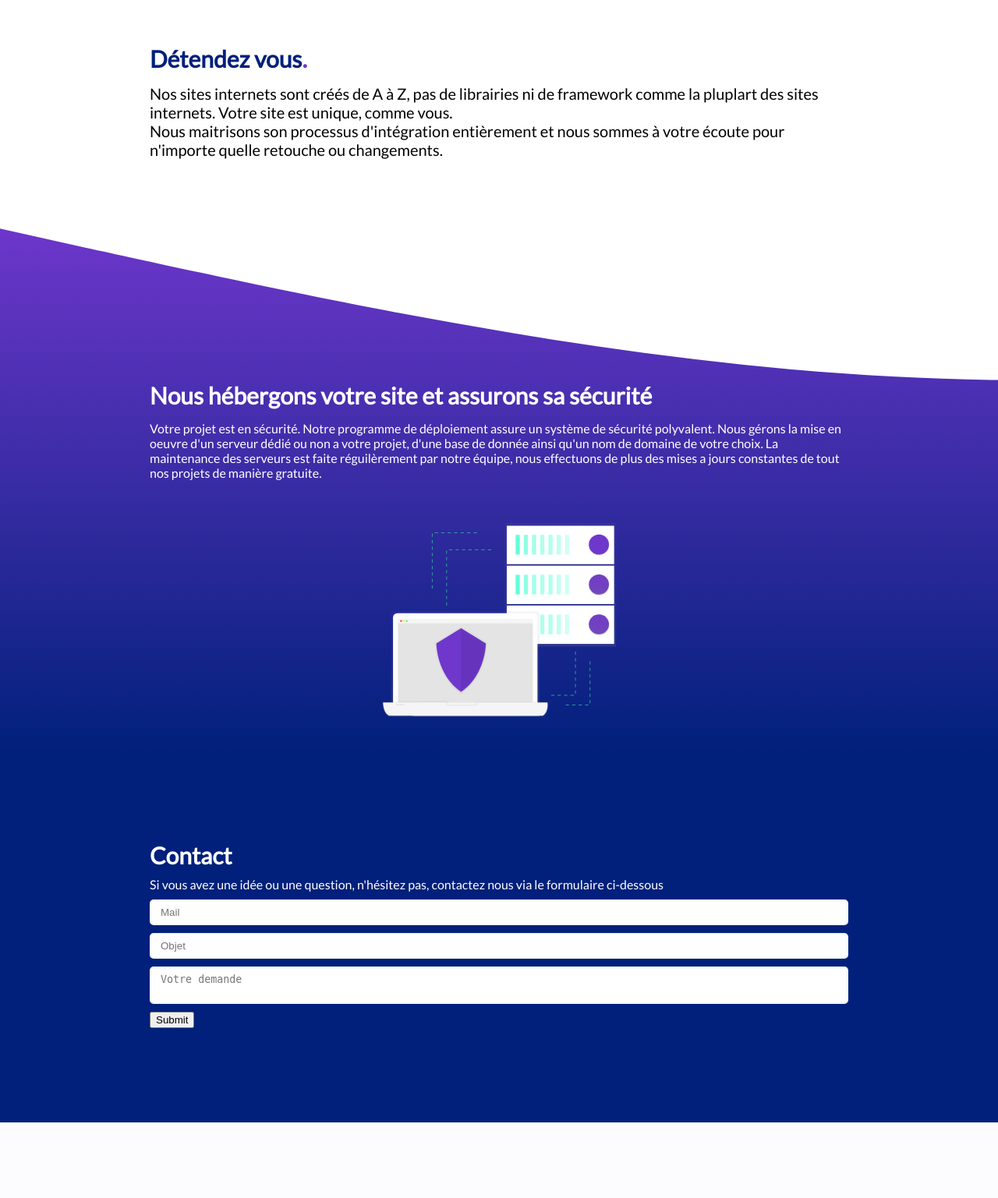
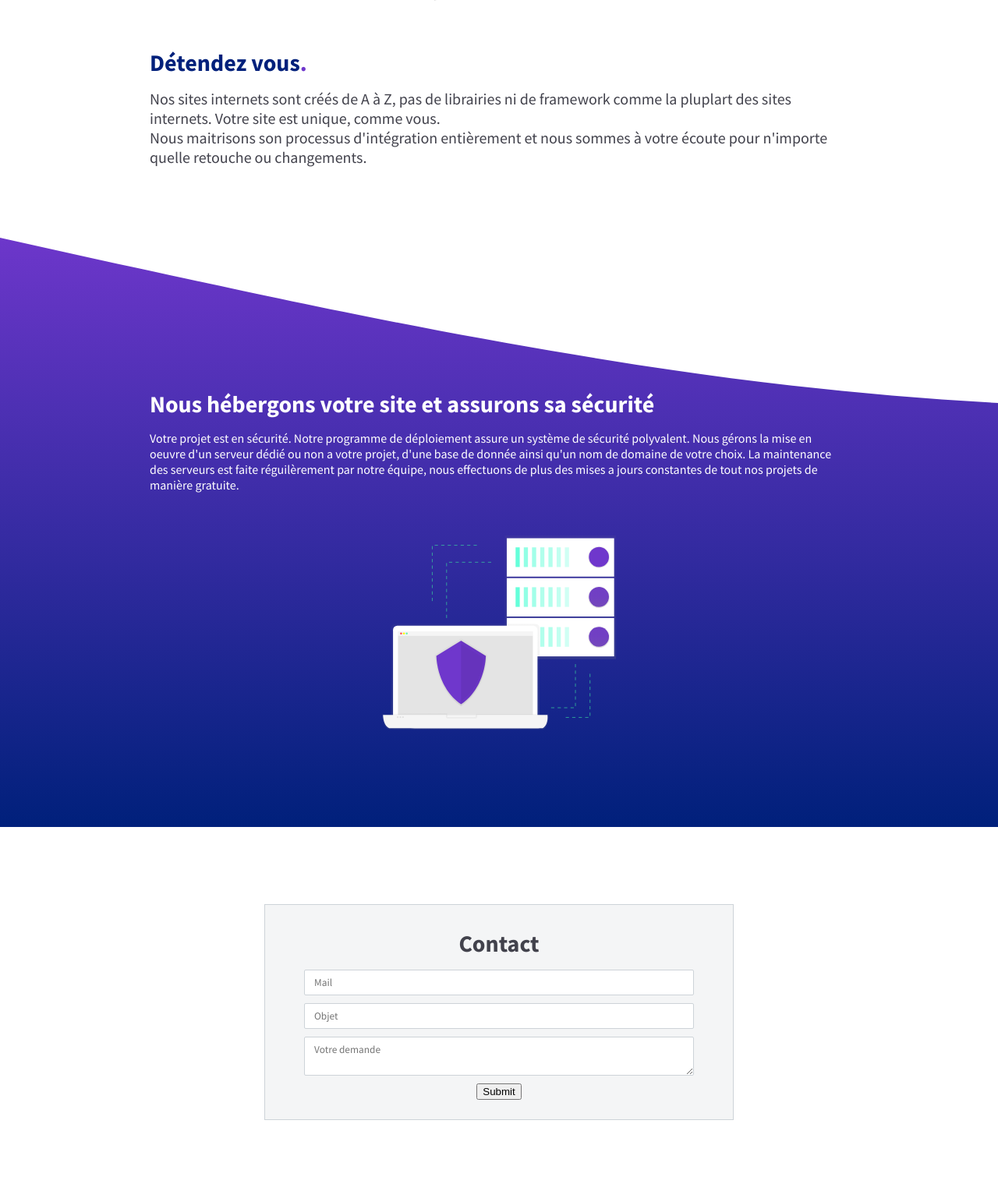
Before and after one commit to LucdoOf/AgileWebSite, a PHP site: page /views/home.php in a window 1280 px wide. Shown: the part 2828-4365 px from the top of the page at 78% size. Before the commit the page ends 4268 px from the top, so only its background shows below. Run offline with PHP 8.4, Linux system fonts and the light colour scheme.

Commit message:
Updated home page, added javascript

```diff
--- a/res/stylesheets/css/main.css
+++ b/res/stylesheets/css/main.css
@@ -1,4 +1,5 @@
 @import url("https://fonts.googleapis.com/css?family=Lato&display=swap");
+@import url("https://fonts.googleapis.com/css2?family=Source+Sans+Pro:wght@400;600;700&display=swap");
 @keyframes scroll-down {
   0% {
     padding-top: 0; }
@@ -10,7 +11,7 @@
   100% {
     width: 105%; } }
 html {
-  font-family: 'Lato', sans-serif;
+  font-family: 'Source Sans Pro', sans-serif;
   width: 100%;
   height: 100%; }
 
@@ -28,7 +29,7 @@ a {
     color: black; }
 
 .cb {
-  color: black; }
+  color: #42424c; }
 
 .cw {
   color: white; }
@@ -109,7 +110,7 @@ h4 {
   margin-bottom: 5px; }
 
 p {
-  color: black;
+  color: #42424c;
   margin-top: 5px;
   margin-bottom: 5px; }
 
@@ -141,18 +142,86 @@ header {
 
 footer {
   width: 100%;
-  background-color: #00207b;
   padding: 100px 15%;
   box-sizing: border-box; }
+  footer form {
+    background-color: #f4f5f6;
+    padding: 20px 50px;
+    position: relative;
+    width: min-content;
+    margin: auto;
+    border: 1px solid #cdd3d8;
+    transition: 150ms border-color ease; }
+    footer form input[type="text"], footer form input[type="email"], footer form textarea {
+      width: 500px; }
+    footer form .shadow-wrapper {
+      width: calc(100% + 20px);
+      height: calc(100% + 20px);
+      position: absolute;
+      left: 0;
+      top: 0;
+      overflow: hidden;
+      transition: 150ms all ease; }
+      footer form .shadow-wrapper:after {
+        content: "";
+        position: absolute;
+        z-index: -1;
+        width: calc(100% - 20px);
+        height: calc(100% - 20px);
+        left: 0;
+        top: 0;
+        background-color: #6f37cc;
+        transition: 500ms all ease; }
+      footer form .shadow-wrapper .contact-triangle-1 {
+        position: absolute;
+        left: -19px;
+        z-index: -1;
+        bottom: 20px;
+        transition: 500ms all ease;
+        display: inline-block;
+        height: 0;
+        width: 0;
+        border-top: 20px solid #6f37cc;
+        border-left: 20px solid transparent; }
+      footer form .shadow-wrapper .contact-triangle-2 {
+        position: absolute;
+        top: -19px;
+        z-index: -1;
+        right: 20px;
+        transition: 500ms all ease;
+        display: inline-block;
+        height: 0;
+        width: 0;
+        border-right: 20px solid transparent;
+        border-bottom: 20px solid #6f37cc; }
+      footer form .shadow-wrapper:hover:after, footer form .shadow-wrapper:not(.tamere):after {
+        left: 20px;
+        top: 20px;
+        background-color: #6f37cc;
+        transition: 150ms all ease; }
+      footer form .shadow-wrapper:hover .contact-triangle-1, footer form .shadow-wrapper:not(.tamere) .contact-triangle-1 {
+        left: 1px;
+        bottom: 0;
+        transition: 150ms all ease; }
+      footer form .shadow-wrapper:hover .contact-triangle-2, footer form .shadow-wrapper:not(.tamere) .contact-triangle-2 {
+        top: 1px;
+        right: 0;
+        transition: 150ms all ease; }
+    footer form:hover {
+      border-color: #f4f5f6; }
 
 input, textarea {
   margin: 5px 0; }
 
 input[type="text"], input[type="email"], textarea {
+  font-family: 'Source Sans Pro', sans-serif;
   padding: 7px 12px;
-  border: 2px solid #f4f5f6;
-  resize: none;
-  border-radius: 5px; }
+  border: 1px solid #cdd3d8;
+  resize: vertical;
+  border-radius: 2px;
+  color: black; }
+  input[type="text"] ::placeholder, input[type="email"] ::placeholder, textarea ::placeholder {
+    color: #6c757c; }
 
 input[type="button"], input[type="submit"] {
   width: fit-content; }
@@ -170,7 +239,6 @@ input[type="button"], input[type="submit"] {
       padding: 150px 50px;
       padding-bottom: 180px; } }
   #main #home-wrapper #centered-wrapper {
-    margin: auto;
     justify-content: space-between; }
     @media (max-device-width: 1420px) {
       #main #home-wrapper #centered-wrapper h1 {
@@ -194,7 +262,7 @@ input[type="button"], input[type="submit"] {
       font-size: 25px;
       position: relative;
       display: none; }
-      @media (min-device-width: 1700px) {
+      @media (min-device-width: 1900px) {
         #main #home-wrapper #centered-wrapper #discover {
           display: flex; } }
       #main #home-wrapper #centered-wrapper #discover #arrow {
@@ -292,17 +360,20 @@ input[type="button"], input[type="submit"] {
   #main #chill-wrapper #chill-paragraph-wrapper p {
     font-size: 20px; }
 #main #server-wrapper {
+  position: relative;
   mask: url("../../images/svg/wave.svg");
   background: linear-gradient(0deg, #00207b, #6f37cc);
   mask-repeat: no-repeat;
   mask-size: cover;
   mask-position: left;
+  -webkit-mask: url("../../images/svg/wave.svg");
   -webkit-mask-repeat: no-repeat;
   -webkit-mask-size: cover;
   -webkit-mask-position: left;
   padding: 50px 15%;
   padding-top: 200px;
   margin-top: -30px;
+  padding-bottom: 125px;
   justify-content: space-between;
   align-items: center;
   margin-bottom: -1px; }
@@ -316,5 +387,15 @@ input[type="button"], input[type="submit"] {
         min-width: 0;
         width: 100%;
         margin-top: 50px; } }
+  #main #server-wrapper:after {
+    left: 0;
+    bottom: 0;
+    content: '';
+    position: absolute;
+    width: 100%;
+    height: 100px;
+    clip-path: polygon(0px 100%, 100% 6px, 100% 100%, 0px 100%);
+    -webkit-clip-path: polygon(0 100%, 100% 6px, 100% 100%, 100% 6px);
+    background-color: white; }
 
 /*# sourceMappingURL=main.css.map */
--- a/res/stylesheets/scss/abstracts/_variables.scss
+++ b/res/stylesheets/scss/abstracts/_variables.scss
@@ -1,13 +1,15 @@
-$black: black;
+$black: rgb(66, 66, 76);;
 $white: white;
 $blue: #00207b;
 $green: #81eea1;
 $purple: #6f37cc;
 $gray: #f4f5f6;
+$darkgray: #cdd3d8;
+$darkestgray: #6c757c;
 
 
 $mobile: "(max-device-width: 550px)";
 $small-tablet: "(max-device-width: 850px)";
 $tablet: "(max-device-width: 1100px)";
 $small-screen: "(max-device-width: 1420px)";
-$big-screen: "(min-device-width: 1700px)";
+$big-screen: "(min-device-width: 1900px)";
--- a/res/stylesheets/scss/base/_reset.scss
+++ b/res/stylesheets/scss/base/_reset.scss
@@ -1,5 +1,5 @@
 html{
-  font-family:'Lato', sans-serif;
+  font-family: 'Source Sans Pro', sans-serif;
   width: 100%;
   height: 100%;
 }
--- a/res/stylesheets/scss/base/_typography.scss
+++ b/res/stylesheets/scss/base/_typography.scss
@@ -1 +1,2 @@
 @import url('https://fonts.googleapis.com/css?family=Lato&display=swap');
+@import url('https://fonts.googleapis.com/css2?family=Source+Sans+Pro:wght@400;600;700&display=swap');
--- a/res/stylesheets/scss/components/_input.scss
+++ b/res/stylesheets/scss/components/_input.scss
@@ -3,10 +3,15 @@ input, textarea {
 }
 
 input[type="text"], input[type="email"], textarea {
+  font-family: 'Source Sans Pro', sans-serif;
   padding: 7px 12px;
-  border: 2px solid $gray;
-  resize: none;
-  border-radius: 5px;
+  border: 1px solid $darkgray;
+  resize: vertical;
+  border-radius: 2px;
+  ::placeholder {
+    color: $darkestgray;
+  }
+  color: black;
 }
 
 input[type="button"], input[type="submit"] {
--- a/res/stylesheets/scss/layouts/_footer.scss
+++ b/res/stylesheets/scss/layouts/_footer.scss
@@ -1,6 +1,82 @@
 footer {
   width: 100%;
-  background-color: $blue;
   padding: 100px 15%;
   box-sizing: border-box;
+  form {
+    background-color: $gray;
+    padding: 20px 50px;
+    position: relative;
+    width: min-content;
+    margin: auto;
+    border: 1px solid $darkgray;
+    transition: 150ms border-color ease;
+    input[type="text"], input[type="email"], textarea {
+      width: 500px;
+    }
+    .shadow-wrapper {
+      width: calc(100% + 20px);
+      height: calc(100% + 20px);
+      position: absolute;
+      left: 0;
+      top: 0;
+      overflow: hidden;
+      transition: 150ms all ease;
+      &:after {
+        content: "";
+        position: absolute;
+        z-index: -1;
+        width: calc(100% - 20px);
+        height: calc(100% - 20px);
+        left: 0;
+        top: 0;
+        background-color: $purple;
+        transition: 500ms all ease;
+      }
+      .contact-triangle-1 {
+        position: absolute;
+        left: -19px;
+        z-index: -1;
+        bottom: 20px;
+        transition: 500ms all ease;
+        display : inline-block;
+        height : 0;
+        width : 0;
+        border-top : 20px solid $purple;
+        border-left : 20px solid transparent;
+      }
+      .contact-triangle-2 {
+        position: absolute;
+        top: -19px;
+        z-index: -1;
+        right: 20px;
+        transition: 500ms all ease;
+        display : inline-block;
+        height : 0;
+        width : 0;
+        border-right : 20px solid transparent;
+        border-bottom : 20px solid $purple;
+      }
+      &:hover, &:not(.tamere) {
+        &:after {
+          left: 20px;
+          top: 20px;
+          background-color: $purple;
+          transition: 150ms all ease;
+        }
+        .contact-triangle-1 {
+          left: 1px;
+          bottom: 0;
+          transition: 150ms all ease;
+        }
+        .contact-triangle-2 {
+          top: 1px;
+          right: 0;
+          transition: 150ms all ease;
+        }
+      }
+    }
+    &:hover {
+      border-color: $gray;
+    }
+  }
 }
--- a/res/stylesheets/scss/pages/_home.scss
+++ b/res/stylesheets/scss/pages/_home.scss
@@ -12,7 +12,6 @@
       padding-bottom: 180px;
     }
     #centered-wrapper {
-      margin: auto;
       justify-content: space-between;
       @media #{$small-screen} {
         h1 {
@@ -160,17 +159,20 @@
     }
   }
   #server-wrapper {
+    position: relative;
     mask: url("../../images/svg/wave.svg");
     background: linear-gradient(0deg, $blue, $purple);
     mask-repeat: no-repeat;
     mask-size: cover;
     mask-position: left;
+    -webkit-mask: url("../../images/svg/wave.svg");
     -webkit-mask-repeat: no-repeat;
     -webkit-mask-size: cover;
     -webkit-mask-position: left;
     padding: 50px 15%;
     padding-top: 200px;
     margin-top: -30px;
+    padding-bottom: 125px;
     justify-content: space-between;
     align-items: center;
     margin-bottom: -1px;
@@ -185,5 +187,16 @@
         margin-top: 50px;
       }
     }
+    &:after {
+      left: 0;
+      bottom: 0;
+      content: '';
+      position: absolute;
+      width: 100%;
+      height: 100px;
+      clip-path: polygon(0px 100%, 100% 6px, 100% 100%, 0px 100%);
+      -webkit-clip-path: polygon(0 100%, 100% 6px, 100% 100%, 100% 6px);
+      background-color: rgba(255,255, 255, 1);
+    }
   }
 }
--- /dev/null
+++ b/scripts/scrollManager.js
@@ -0,0 +1,28 @@
+treatedElements = [];
+
+window.addEventListener('scroll', function() {
+  elements = document.getElementsByClassName('sa');
+  for(var i = 0; i < elements.length; i++){
+    if(!treatedElements.includes(elements[i]) && isScrolledIntoView(elements[i])){
+        treatedElements.pop(elements[i]);
+        for(var j = 0; j < elements[i].classList.length; j++){
+            if(elements[i].classList[j].startsWith("sa-")){
+                saClass = elements[i].classList[j].split("sa-")[1];
+                elements[i].classList.add(saClass);
+            }
+        }
+    }
+  }
+});
+
+function isScrolledIntoView(el) {
+    var rect = el.getBoundingClientRect();
+    var elemTop = rect.top;
+    var elemBottom = rect.bottom;
+
+    // Only completely visible elements return true:
+    var isVisible = (elemTop >= 0) && (elemBottom <= window.innerHeight);
+    // Partially visible elements return true:
+    //isVisible = elemTop < window.innerHeight && elemBottom >= 0;
+    return isVisible;
+}
--- a/views/home.php
+++ b/views/home.php
@@ -14,7 +14,7 @@
             </ul>
         </header>
         <div id="main">
-            <div id="home-wrapper">
+            <div id="home-wrapper" class="row align justify">
                 <div id="centered-wrapper" class="wrapper column align">
                     <div id="computer-wrapper" class="wrapper row">
                         <div class="wrapper column">
@@ -107,9 +107,12 @@
             </div>
         </div>
         <footer>
-            <h2 class="cw">Contact</h2>
-            <p class="cw">Si vous avez une idée ou une question, n'hésitez pas, contactez nous via le formulaire ci-dessous</p>
-            <form class="column">
+            <form class="column justify align">
+                <div class="shadow-wrapper sa sa-tamere">
+                    <span class="contact-triangle-1"></span>
+                    <span class="contact-triangle-2"></span>
+                </div>
+                <h2 class="cb">Contact</h2>
                 <input type="email" placeholder="Mail"/>
                 <input type="text" placeholder="Objet"/>
                 <textarea placeholder="Votre demande"></textarea>
@@ -117,4 +120,5 @@
             </form>
         </footer>
     </body>
+    <script type="text/javascript" src="scripts/scrollManager.js"></script>
 </html>
```
Also changed, not shown: 1 other file.
